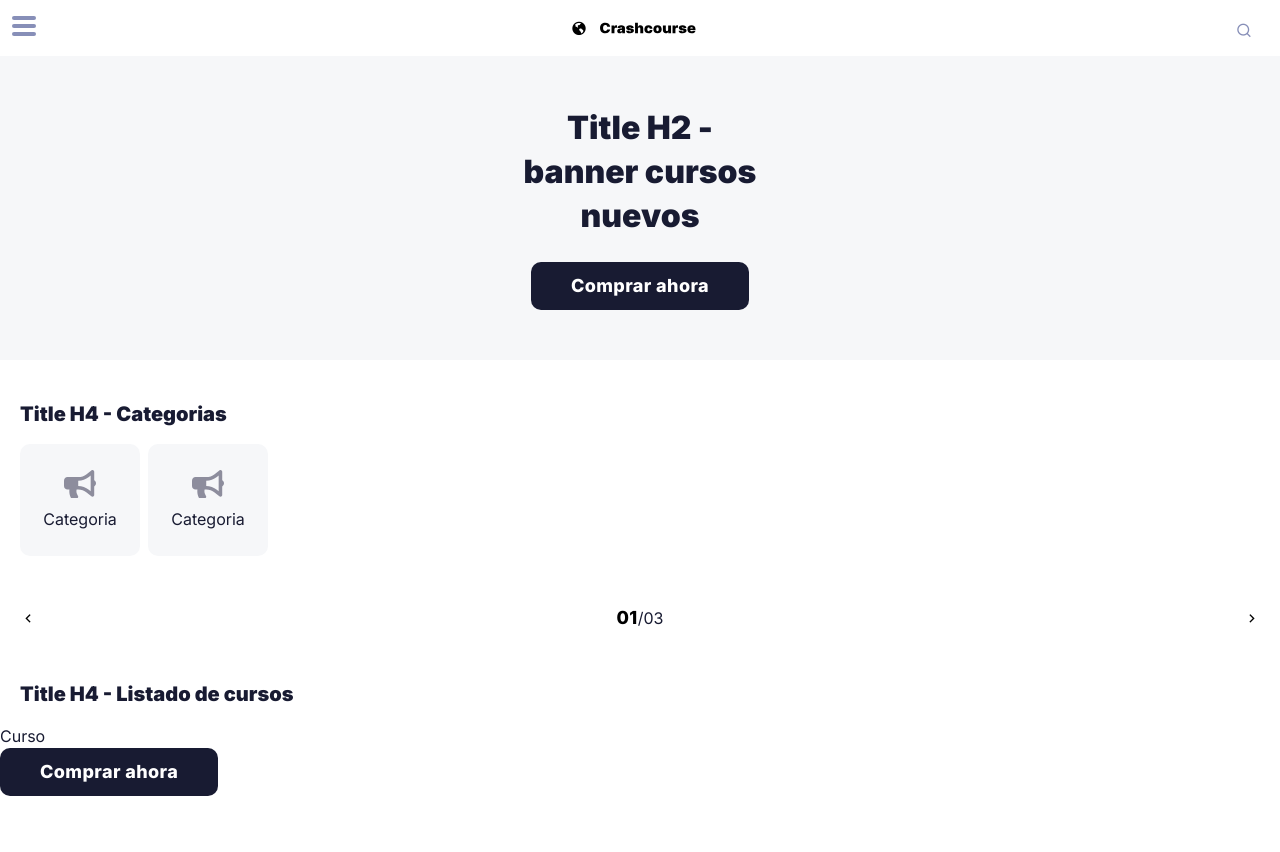
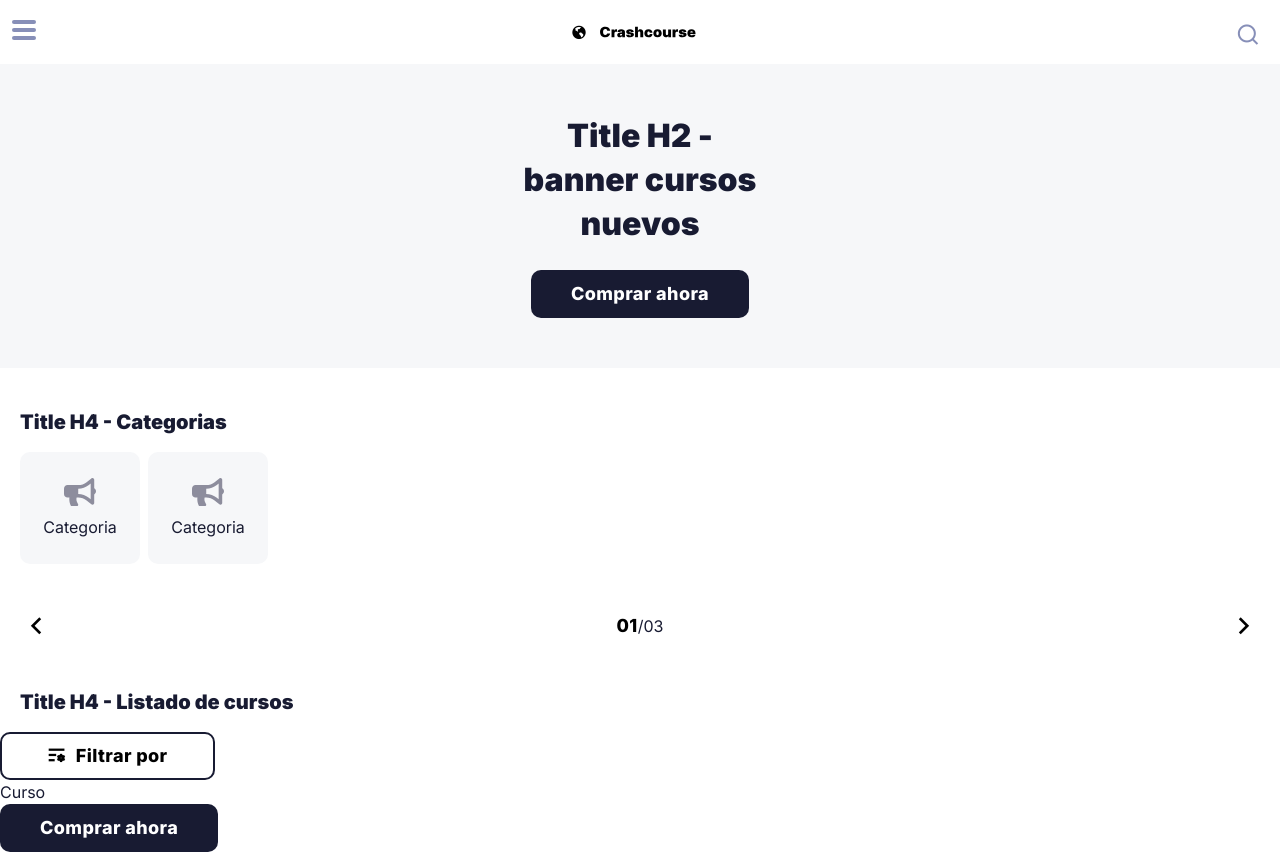
Before and after one commit to kedeinroga/crashcourse-front, a React (Create React App) app: page / in a window 1280 px wide. Before the commit the page ends 800 px from the top, so only its background shows below. Built offline with nearby package versions, Linux system fonts and the light colour scheme.

Commit message:
created buton for filter categories

```diff
--- /dev/null
+++ b/src/components/UI/Buttons/ButonFilter.css
@@ -0,0 +1,19 @@
+.button__filter {
+  background: var(--color-white);
+  border-radius: 10px;
+  display: flex;
+  align-items: center;
+  justify-content: center;
+  height: 48px;
+  width: 215px;
+  gap: 10px;
+  border-radius: 10px;
+  padding: 14px, 40px, 14px, 40px;
+  border: 2px solid var(--color-black);
+  font-size: 18px;
+  font-style: normal;
+  font-weight: 800;
+  line-height: 20px;
+  letter-spacing: 0.4px;
+  text-align: center;
+}
--- /dev/null
+++ b/src/components/UI/Buttons/ButonFilter.tsx
@@ -0,0 +1,11 @@
+import "./ButonFilter.css";
+
+function ButonFilter() {
+  return (
+    <button className="button__filter">
+      <i className="ri-list-settings-fill"></i> Filtrar por
+    </button>
+  );
+}
+
+export default ButonFilter;
--- a/src/components/UI/Pagination.css
+++ b/src/components/UI/Pagination.css
@@ -19,3 +19,11 @@
   letter-spacing: 0.4px;
   text-align: center;
 }
+
+.ri-arrow-right-s-line {
+  font-size: 32px;
+}
+
+.ri-arrow-left-s-line {
+  font-size: 32px;
+}
--- a/src/components/UI/CardCurso.tsx
+++ b/src/components/main/CardCurso.tsx
@@ -1,10 +1,11 @@
-import React from "react";
 import "./CardCurso.css";
+import Button from "../UI/Buttons/Button";
 
 function CardCurso() {
   return (
     <div className="card-curso">
       <p>Curso</p>
+      <Button />
     </div>
   );
 }
--- a/src/components/main/ListCurso.tsx
+++ b/src/components/main/ListCurso.tsx
@@ -1,14 +1,15 @@
 import React from "react";
 import "./ListCurso.css";
-import CardCurso from "../UI/CardCurso";
-import Button from "../UI/Buttons/Button";
+import CardCurso from "./CardCurso";
+
+import ButonFilter from "../UI/Buttons/ButonFilter";
 
 function ListCurso() {
   return (
     <div className="list-curso">
       <h4>Title H4 - Listado de cursos</h4>
+      <ButonFilter />
       <CardCurso />
-      <Button />
     </div>
   );
 }
--- a/src/components/main/header.css
+++ b/src/components/main/header.css
@@ -88,8 +88,7 @@ input[type="checkbox"]:checked ~ .nav-close {
 } */
 
 .ri-search-line {
-  height: 24px;
-  width: 24px;
+  font-size: 24px;
   padding-top: 6px;
   color: var(--color-gray2);
 }
```
Also changed, not shown: src/components/UI/CardCurso.css (deleted), src/components/main/CardCurso.css (added).
